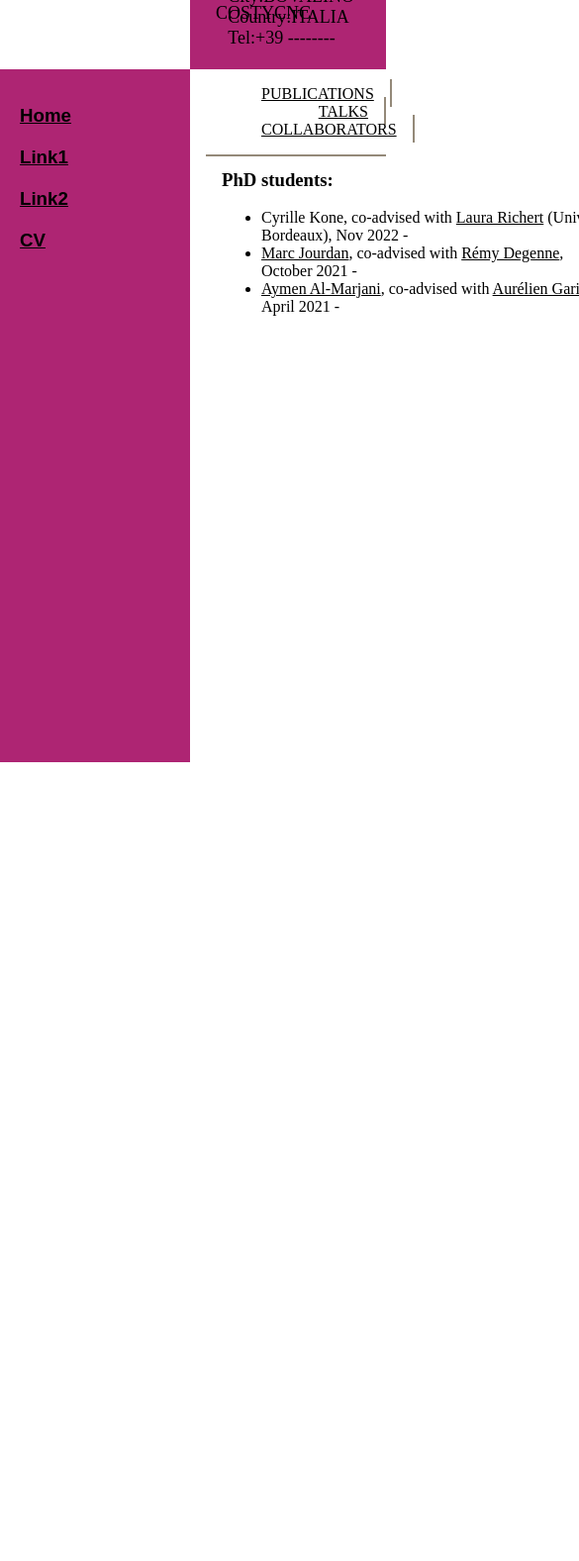
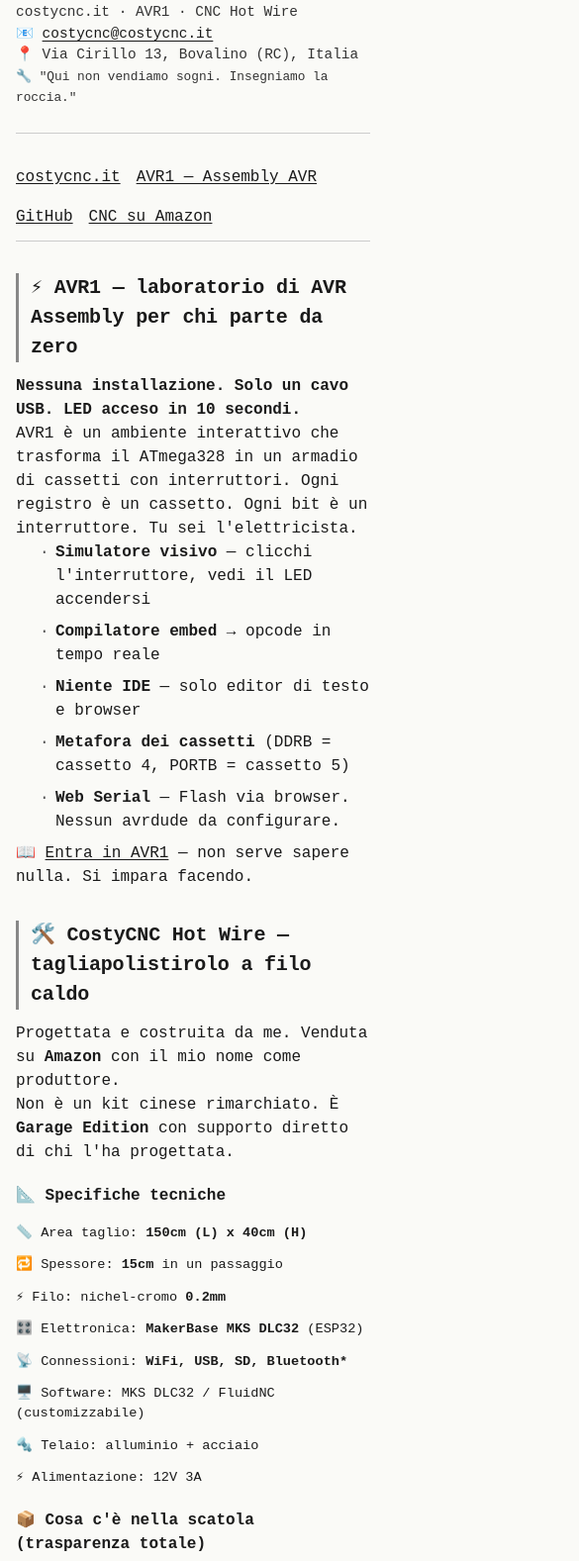
Before and after one commit to costycnc/costycnc.github.io, a plain HTML site: page index.html in a window 390 px wide. Shown: the part 74-1651 px from the top of the page at 99% size, 585 px wide, since content can reach past the window. Before the commit the page ends 844 px from the top, so only its background shows below. Drawn offline with Linux system fonts and the light colour scheme.

Commit message:
Refactor index.html for improved layout and styling
Updated HTML structure and styles for better layout and responsiveness.

```diff
--- a/index.html
+++ b/index.html
@@ -1,153 +1,316 @@
-<!DOCTYPE html PUBLIC "-//W3C//DTD XHTML 1.0 Transitional//EN" "http://www.w3.org/TR/xhtml1/DTD/xhtml1-strict.dtd">
-
+<!DOCTYPE html>
 <html>
-
-
 <head>
 <meta http-equiv="Content-Type" content="text/html; charset=utf-8" />
-<link rel="stylesheet" media="screen" type="text/css" href="design.css" />
-<title>Boboaca Costel</title>
+<meta name="viewport" content="width=device-width, initial-scale=1">
+<title>Boboaca Costel · costycnc · AVR1 · CNC Hot Wire</title>
+<style>
+  * {
+    margin: 0;
+    padding: 0;
+    box-sizing: border-box;
+  }
+
+  body {
+    background: #fafaf7;
+    color: #1a1a1a;
+    font-family: 'Courier New', 'Consolas', monospace;
+    line-height: 1.5;
+    padding: 2rem 1rem;
+  }
+
+  .container {
+    max-width: 1000px;
+    margin: 0 auto;
+  }
+
+  /* header senza fronzoli */
+  .header {
+    border-bottom: 1px solid #ccc;
+    padding-bottom: 1.5rem;
+    margin-bottom: 2rem;
+  }
+
+  .nome {
+    font-size: 2rem;
+    font-weight: 600;
+    letter-spacing: -0.5px;
+    margin-bottom: 0.5rem;
+  }
+
+  .contatti {
+    font-size: 0.9rem;
+    color: #333;
+    margin-top: 0.75rem;
+  }
+
+  .contatti a {
+    color: #1a1a1a;
+    text-decoration: underline;
+    text-underline-offset: 3px;
+  }
+
+  .contatti a:hover {
+    text-decoration: none;
+  }
+
+  /* menu lineare */
+  .menu {
+    margin: 1.5rem 0 2rem 0;
+    display: flex;
+    flex-wrap: wrap;
+    gap: 1.5rem;
+    border-bottom: 1px solid #ccc;
+    padding-bottom: 0.75rem;
+  }
+
+  .menu a {
+    color: #1a1a1a;
+    text-decoration: underline;
+    font-weight: normal;
+  }
+
+  .menu a:hover {
+    text-decoration: none;
+  }
+
+  h3 {
+    font-size: 1.25rem;
+    font-weight: 600;
+    margin: 2rem 0 0.75rem 0;
+    letter-spacing: -0.2px;
+    border-left: 3px solid #888;
+    padding-left: 0.75rem;
+  }
+
+  h4 {
+    font-size: 1rem;
+    font-weight: 600;
+    margin: 1.25rem 0 0.5rem 0;
+  }
+
+  ul {
+    margin-left: 1.5rem;
+    list-style: none;
+  }
+
+  li {
+    margin-bottom: 0.5rem;
+    position: relative;
+    padding-left: 1rem;
+  }
+
+  li::before {
+    content: "·";
+    position: absolute;
+    left: 0;
+    color: #555;
+  }
+
+  a {
+    color: #1a1a1a;
+    text-decoration: underline;
+    text-underline-offset: 2px;
+  }
+
+  a:hover {
+    text-decoration: none;
+  }
+
+  hr {
+    border: none;
+    border-top: 1px solid #ddd;
+    margin: 2rem 0;
+  }
+
+  .specs-grid {
+    display: grid;
+    grid-template-columns: repeat(auto-fit, minmax(240px, 1fr));
+    gap: 0.75rem;
+    margin: 1rem 0 1rem 1.5rem;
+  }
+
+  .spec-item {
+    font-size: 0.85rem;
+  }
+
+  .quote {
+    margin-top: 2.5rem;
+    padding-top: 1rem;
+    border-top: 1px solid #ccc;
+    color: #333;
+    font-size: 0.85rem;
+  }
+
+  .badge {
+    display: inline-block;
+    background: #eaeae5;
+    font-size: 0.7rem;
+    padding: 0.15rem 0.5rem;
+    border-radius: 0;
+    font-family: monospace;
+    margin-left: 0.5rem;
+  }
+
+  @media (max-width: 650px) {
+    body {
+      padding: 1rem;
+    }
+    .menu {
+      gap: 1rem;
+    }
+    .specs-grid {
+      grid-template-columns: 1fr;
+      margin-left: 0;
+    }
+  }
+</style>
 </head>
 
-  <body>
-<div id="logo">
-<a href="http://www.costycnc.it/"><img src="cnrs.png" alt="Logo" width="6%" align="center" border="0" /></a>
-</div>
+<body>
+<div class="container">
 
-<div id="header">
-  <div id="header_left">
-    <h2> Boboaca Costel </h2>
-    <p>
-    COSTYCNC <br/>
-    </p>
+  <div class="header">
+    <div class="nome">Boboaca Costel</div>
+    <div class="contatti">
+      costycnc.it · AVR1 · CNC Hot Wire<br>
+      📧 <a href="mailto:costycnc@costycnc.it">costycnc@costycnc.it</a><br>
+      📍 Via Cirillo 13, Bovalino (RC), Italia<br>
+      <span style="font-size:0.8rem;">🔧 "Qui non vendiamo sogni. Insegniamo la roccia."</span>
+    </div>
   </div>
 
-  <div id="header_right">
+  <div class="menu">
+    <a href="https://costycnc.it">costycnc.it</a>
+    <a href="https://costycnc.it/avr1">AVR1 — Assembly AVR</a>
+    <a href="https://github.com/costycnc">GitHub</a>
+    <a href="https://www.amazon.fr/dp/B0CNRR6MJ1">CNC su Amazon</a>
+  </div>
+
+  <!-- ============================================ -->
+  <!-- AVR1 - IL LABORATORIO ASSEMBLY                -->
+  <!-- ============================================ -->
+
+  <h3>⚡ AVR1 — laboratorio di AVR Assembly per chi parte da zero</h3>
   <p>
-    Boboaca Costel<br/>
-    address:<br/>
-    City:BOVALINO <br/>
-    Country:ITALIA<br/>
-    Tel:+39 --------
+  <strong>Nessuna installazione. Solo un cavo USB. LED acceso in 10 secondi.</strong><br>
+  AVR1 è un ambiente interattivo che trasforma il ATmega328 in un armadio di cassetti con interruttori.
+  Ogni registro è un cassetto. Ogni bit è un interruttore. Tu sei l'elettricista.
   </p>
+
+  <ul>
+    <li><strong>Simulatore visivo</strong> — clicchi l'interruttore, vedi il LED accendersi</li>
+    <li><strong>Compilatore embed</strong> → opcode in tempo reale</li>
+    <li><strong>Niente IDE</strong> — solo editor di testo e browser</li>
+    <li><strong>Metafora dei cassetti</strong> (DDRB = cassetto 4, PORTB = cassetto 5)</li>
+    <li><strong>Web Serial</strong> — Flash via browser. Nessun avrdude da configurare.</li>
+  </ul>
+
+  <p>
+  📖 <a href="https://costycnc.it/avr1">Entra in AVR1</a> — non serve sapere nulla. Si impara facendo.
+  </p>
+
+  <!-- ============================================ -->
+  <!-- CNC HOT WIRE - MACCHINA TAGLIA POLISTIROLO    -->
+  <!-- ============================================ -->
+
+  <h3>🛠️ CostyCNC Hot Wire — tagliapolistirolo a filo caldo</h3>
+  <p>
+  Progettata e costruita da me. Venduta su <strong>Amazon</strong> con il mio nome come produttore. <br>
+  Non è un kit cinese rimarchiato. È <strong>Garage Edition</strong> con supporto diretto di chi l'ha progettata.
+  </p>
+
+  <h4>📐 Specifiche tecniche</h4>
+  <div class="specs-grid">
+    <div class="spec-item">📏 Area taglio: <strong>150cm (L) x 40cm (H)</strong></div>
+    <div class="spec-item">🔁 Spessore: <strong>15cm</strong> in un passaggio</div>
+    <div class="spec-item">⚡ Filo: nichel-cromo <strong>0.2mm</strong></div>
+    <div class="spec-item">🎛️ Elettronica: <strong>MakerBase MKS DLC32</strong> (ESP32)</div>
+    <div class="spec-item">📡 Connessioni: <strong>WiFi, USB, SD, Bluetooth*</strong></div>
+    <div class="spec-item">🖥️ Software: MKS DLC32 / FluidNC (customizzabile)</div>
+    <div class="spec-item">🔩 Telaio: alluminio + acciaio</div>
+    <div class="spec-item">⚡ Alimentazione: 12V 3A</div>
   </div>
-</div>
 
+  <h4>📦 Cosa c'è nella scatola (trasparenza totale)</h4>
+  <ul>
+    <li>Elettronica professionale: scheda MakerBase MKS DLC32 con WiFi, USB, SD</li>
+    <li>Bluetooth configurabile da utenti esperti</li>
+    <li>Software open-source — massima personalizzazione</li>
+    <li>Area taglio generosa (150x40cm)</li>
+    <li><strong>Assistenza diretta con me, il costruttore</strong> — supporto gratuito</li>
+  </ul>
 
+  <h4>🎯 A chi è destinata?</h4>
+  <ul>
+    <li>Hobbisti avanzati che vogliono una soluzione senza fronzoli</li>
+    <li>Piccoli professionisti (scenografi, modellisti) con budget limitato</li>
+    <li>Maker che apprezzano l'elettronica e vogliono possibilità di upgrade</li>
+  </ul>
 
-<div id="menu">
+  <h4>⚠️ Cosa devi sapere (lo scrivo chiaramente)</h4>
+  <ul>
+    <li><strong>Garage Edition</strong>: struttura progettata per risparmiare sui costi senza compromettere il taglio</li>
+    <li>Taglio preciso (testato su dozzine di progetti), ma struttura meno massiccia delle macchine professionali</li>
+    <li><strong>Perché scegliere me?</strong> Prezzo onesto (paghi l'essenziale, non il marketing). Nessuna sorpresa. Supporto reale.</li>
+  </ul>
 
+  <h4>🔌 Software e integrazione</h4>
+  <ul>
+    <li><strong>Plugin costycnc per Inkscape</strong> — converti immagini in GCode direttamente</li>
+    <li>Citato nel curriculum <strong>Fab Academy 2024</strong> come best practice per taglio a filo caldo[citation:2]</li>
+    <li>Compatibile con Universal Gcode Sender</li>
+  </ul>
 
-   <div class="element_menu">
-      <h3> <a href="index.html"> Home </a> </h3>
-   </div>
+  <p>
+  🛒 <a href="https://www.amazon.fr/Generico-costycnc-taille-polystyr%C3%A8ne-cnc/dp/B0CNRR6MJ1">Pagina Amazon</a> ·
+  📧 <a href="mailto:costycnc@costycnc.it">Contatto diretto</a>
+  </p>
 
-   <div class="element_menu">
-     <h3> <a href="index.html"> Link1 </a> </h3>
-   </div>
+  <!-- ============================================ -->
+  <!-- CHI SONO E FILOSOFIA                          -->
+  <!-- ============================================ -->
 
-   <div class="element_menu">
-     <h3> <a href="index.html"> Link2 </a> </h3>
-   </div>
+  <h3>⎯ chi sono</h3>
+  <p>
+  Mi chiamo <strong>Boboaca Costel</strong>.<br>
+  Progetto hardware e scrivo software senza intermediari. Credo nella documentazione chiara,
+  nei bit a vista e in niente che faccia da schermo tra me e la macchina.
+  </p>
 
+  <h3>⎯ filosofia (senza compromessi)</h3>
+  <ul>
+    <li>🔩 <strong>Niente IDE pesanti</strong> — solo editor di testo</li>
+    <li>📵 <strong>Hardware minimale</strong> — ATmega328 è il calcare</li>
+    <li>👗 <strong>Codice nudo</strong> — registri a vista. Quello che scrivi è quello che il chip esegue.</li>
+    <li>⏳ <strong>Eterno</strong> — SBI e CBI erano qui prima di te. E ci saranno quando i framework saranno polvere.</li>
+    <li>🌐 <strong>Comunità di scavatori</strong> — chi sa insegna. Chi impara scava più a fondo.</li>
+  </ul>
 
-   <div class="element_menu">
-     <h3> <a href="CV.html"> CV </a> </h3>
-   </div>
+  <h3>⎯ link veri (niente fronzoli)</h3>
+  <ul>
+    <li>🌍 Sito principale: <a href="https://costycnc.it">costycnc.it</a></li>
+    <li>⚡ AVR1 — assembly per chi parte da zero: <a href="https://costycnc.it/avr1">costycnc.it/avr1</a></li>
+    <li>🛒 CNC Hot Wire su Amazon: <a href="https://www.amazon.fr/dp/B0CNRR6MJ1">B0CNRR6MJ1</a> — produttore: Boboaca Costel[citation:1]</li>
+    <li>🔧 Plugin Inkscape costycnc: usato in <a href="http://fabacademy.org/2024/labs/ostriv/students/tetiana-solomakha/Assignment/week16/week16.html">Fab Academy 2024</a>[citation:2]</li>
+    <li>📦 Privacy policy (trasparenza): <a href="https://www.iubenda.com/privacy-policy/16322714">iubenda.com/privacy-policy/16322714</a>[citation:3]</li>
+    <li>🐙 GitHub: <a href="https://github.com/costycnc">github.com/costycnc</a></li>
+  </ul>
 
+  <div class="quote">
+    <strong>«Qui non vendiamo sogni. Insegniamo la roccia. Il Nano è il nostro piccone. I registri sono la vena. ATmega328 è il calcare su cui poggia tutto.»</strong><br>
+    — Boboaca Costel, costycnc.it/avr1
+    <br><br>
+    <strong>«Garage Edition. Struttura progettata per risparmiare sui costi senza compromettere le prestazioni di taglio. Supporto reale: se hai problemi, parli direttamente con chi l'ha progettata.»</strong><br>
+    — Boboaca Costel, CostyCNC Hot Wire[citation:1]
+  </div>
+
+  <hr>
+
+  <div style="font-size:0.75rem; color:#555; margin-top:1rem;">
+    · Bit, non parole. · Registri, non astrazioni. · Trasparenza, non marketing. ·
+  </div>
 
 </div>
-
-<div id="corpsrech">
-	<div id="menurecherche">
-		<ul>
-            <li><a href="research.html">Publications</a></li>
-            <li><a href="presentations.html">Talks</a></li>
-			<li><a href="links.html">Collaborators</a></li>
-		</ul>
-
-	</div>
-
-
-<h3>PhD students:</h3>
-<p>
-<ul >
-<li class="withpoint"> Cyrille Kone, co-advised with <a href="https://vaccine-research-institute.fr/fr/team/laura-richert/">Laura Richert</a> (Univ Bordeaux), Nov 2022 - </li>
-<li class="withpoint"> <a href="https://marcjourdan.github.io/">Marc Jourdan</a>, co-advised with <a href="https://remydegenne.github.io/">Rémy Degenne</a>, October 2021 - </li>
-<li class="withpoint"> <a href="https://aymenalmarjani.netlify.app/">Aymen Al-Marjani</a>, co-advised with <a href="https://perso.ens-lyon.fr/aurelien.garivier/www.math.univ-toulouse.fr/_agarivie/index.html">Aurélien Garivier</a>, April 2021 - </li>
-</ul>
-
-</p>
-
-<!--h3>Former PhD students and post-docs:</h3>
-<p>
-<ul >
-<li class="withpoint"> <a href="https://dbaudry.github.io/">Dorian Baudry</a>, co-advised with <a href="http://odalricambrymmaillard.neowordpress.fr/">Odalric-Ambrym Maillard</a>, 2019-2022</li>
-<li class="withpoint"> <a href="https://clreda.github.io/"> Clémence Réda</a>, PhD student co-advised with <a href="https://www.researchgate.net/profile/Andree_Delahaye-Duriez">Andrée Delahaye-Duriez</a> (INSERM), 2019 - 2022</li>
-<li class="withpoint"> <a href="https://homepages.cwi.nl/~heide/">Rianne de Heide</a>,  post-doctoral researcher, September 2021 - February 2022 </li>
-<li class="withpoint"> <a href="https://andreatirinzoni.github.io/">Andrea Tirinzoni</a>, post-doctoral researcher, with <a href="https://remydegenne.github.io/">Rémy Degenne</a>, April 2021 - March 2022</li>
-<li class="withpoint"> <a href="https://omardrwch.github.io/"> Omar Darwiche Domingues</a>, PhD student co-advised with <a href="http://researchers.lille.inria.fr/~valko/hp/">Michal Valko</a>, 2018 - 2022 </li>
-<li class="withpoint"> <a href="http://xuedong.github.io/">Xuedong Shang</a>, PhD student co-advised with <a href="http://researchers.lille.inria.fr/~valko/hp/">Michal Valko</a>, 2017 - 2021 </li>
-<li class="withpoint"> <a href="https://menardprr.github.io/">Pierre Ménard</a>, post-doctoral researcher, with <a href="http://researchers.lille.inria.fr/~valko/hp/">Michal Valko</a>,,  February 2019 - October 2020 </li>
-<li class="withpoint"> <a href="http://perso.crans.org/besson/me/">Lilian Besson</a>, PhD student co-advised with <a href="https://www.ietr.fr/spip.php?auteur265&lang=fr"> Christophe Moy</a> (University of Rennes), 2016-2019. </li>
-</ul>
-
-</p>
-
-
-<h3>Visting PhD students:</h3>
-<p>
-<ul >
-<li class="withpoint"> <a href="https://homepages.cwi.nl/~heide/">Rianne de Heide</a> (CWI, Amsterdam), April-July 2019  </li>
-<li class="withpoint"> <a href="https://sites.google.com/view/hanshao">Han Shao</a> (Chinese University of Hong-Kong), October-November 2018  </li>
-<li class="withpoint"> <a href="https://maryamaziz.com/">Maryam Aziz</a> (Northeastern University, Boston), May-August 2016 </li>
-</ul>
-
-</p>
-
-
-<h3>Master students:</h3>
-<p>
-<ul >
-<li class="withpoint"> Adrienne Tuynman, co-supervised with Rémy Degenne, April-August 2023  </li>
-<li class="withpoint"> Cyrille Kone, April-August 2022  </li>
-<li class="withpoint"> <a href="https://fr.linkedin.com/in/paul-daoudi-83101a126">Paul Daoudi</a>, master thesis, December 2019-June 2020  </li>
-<li class="withpoint"> <a href="https://clreda.github.io/">Clémence Réda</a>, co-supervised with Andrée Delahaye-Duriez (INSERM), April-August 2019  </li>
-<li class="withpoint"> <a href="https://fr.linkedin.com/in/cindy-trinh-84198b12a">Cindy Trinh</a>, master thesis, December 2018-June 2019  </li>
-<li class="withpoint"> <a href="http://xuedong.github.io/">Xuedong Shang</a>, co-advised with <a href="http://researchers.lille.inria.fr/~valko/hp/">Michal Valko</a>, February-June 2017  </li>
-</ul>
-
-</p>
-
-<h3>Ongoing projects:</h3>
-<p>
-<ul >
-<li class="withpoint"> ANR BOLD&nbsp;: Beyond Online Learning for better Decision making. A collaborative project involving ENS Paris-Saclay, Université Paris-Descartes, Université de Toulouse. PI: <a href="https://sites.google.com/site/vianneyperchet/">Vianney Perchet</a></a>
-</ul>
-
-</p>
-
-<h3>Past projects:</h3>
-<p>
-<ul >
-<li class="withpoint"> <a href="https://bguedj.github.io/6pac/">6 PAC</a>&nbsp;: associate team between Inria Lille and CWI. PI: Benjamin Guedj and Peter Grünwald.</li>
-<li class="withpoint"> <a href="https://www.upf.edu/web/delta">CHISTERA DELTA</a>&nbsp;: Dynamically Evolving Long-Term Autonomy. A collaborative project involving University of Liège, University Pompeu Fabra and University of Leoben. PI: <a href="https://www.upf.edu/web/anders-jonsson">Anders Jonsson</a>.</li>
-<li class="withpoint"> <a href="https://project.inria.fr/badass/">ANR BADASS</a>&nbsp;:
-BAnDits Against non-Stationarity and Structure. PI: <a href="http://odalricambrymmaillard.neowordpress.fr/">Odalric-Ambrym Maillard</a>
-</li>
-<li class="withpoint"> Projet PEPS BIO</a>&nbsp;: Bandits pour l'Internet des Objets </li>
-<li class="withpoint"> <a href="http://www.spadro.eu/">ANR SPADRO</a>&nbsp;: Statistique semi-Paramétrique, Allocation Dynamique de Ressources et Optimisation.
-PI: <a href="https://www.math.univ-toulouse.fr/~agarivie/"> Aurélien Garivier</a> and <a href="http://www.math-info.univ-paris5.fr/~chambaz/">Antoine Chambaz</a></li>
-</ul>
-
-</p>
-
-
-<p></p>
-
-
-</div>
-
-
 </body>
 </html>
```
